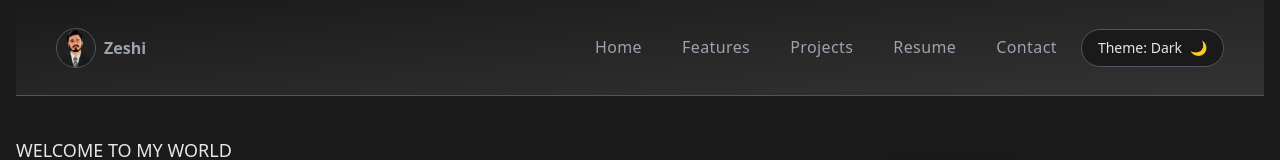
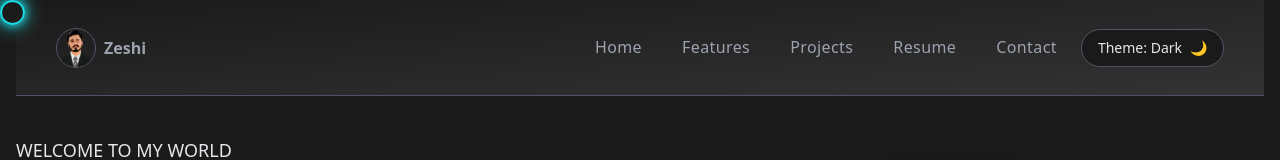
Before and after one commit to Zeshig01/Porfolio, a React (Create React App) app: page / in a window 1280 px wide. Shown: the top 160 px of the page. Built offline with nearby package versions, Linux system fonts and the light colour scheme.

Commit message:
portfolio curosr added

```diff
--- a/package.json
+++ b/package.json
@@ -6,12 +6,13 @@
     "@testing-library/jest-dom": "^5.16.5",
     "@testing-library/react": "^13.4.0",
     "@testing-library/user-event": "^13.5.0",
-    "framer-motion": "^8.4.2",
+    "framer-motion": "^8.5.5",
     "gsap": "^3.13.0",
     "react": "^18.2.0",
     "react-dom": "^18.2.0",
     "react-draggable": "^4.4.6",
     "react-icons": "^4.7.1",
+    "react-intersection-observer": "^9.16.0",
     "react-router-dom": "^6.22.3",
     "react-scripts": "5.0.1",
     "react-scroll": "^1.8.9",
--- a/src/App.js
+++ b/src/App.js
@@ -8,10 +8,11 @@ import Navbar from "./components/navbar/Navbar";
 import Projects from "./components/projects/Projects";
 import Resume from "./components/resume/Resume";
 import { ThemeProvider } from "./ThemeContext";
+import CustomCursor from "./components/CustomCursor";
 function App() {
   return (
     <ThemeProvider>
-
+<CustomCursor />
 <div className="w-full h-auto bg-[var(--bg-primary)] text-[var(--text-primary)] px-4">
         <Navbar />
       <div className="max-w-screen-xl mx-auto">
--- /dev/null
+++ b/src/components/CustomCursor.js
@@ -0,0 +1,24 @@
+import React, { useEffect } from "react";
+
+const CustomCursor = () => {
+  useEffect(() => {
+    const cursor = document.createElement("div");
+    cursor.classList.add("custom-cursor");
+    document.body.appendChild(cursor);
+
+    const moveCursor = (e) => {
+      cursor.style.transform = `translate(${e.clientX - 12}px, ${e.clientY - 12}px)`;
+    };
+
+    document.addEventListener("mousemove", moveCursor);
+
+    return () => {
+      document.removeEventListener("mousemove", moveCursor);
+      cursor.remove();
+    };
+  }, []);
+
+  return null;
+};
+
+export default CustomCursor;
--- a/src/index.css
+++ b/src/index.css
@@ -12,6 +12,22 @@
     --text-secondary: #9ca3af;
     --border-color: #4b5563;
   }
+
+
+  .custom-cursor {
+  position: fixed;
+  top: 0;
+  left: 0;
+  width: 25px;
+  height: 25px;
+  border: 2px solid #00f7ff;
+  border-radius: 50%;
+  pointer-events: none;
+  z-index: 9999;
+  transition: transform 0.08s ease-out, border 0.2s;
+  mix-blend-mode: difference;
+  box-shadow: 0 0 8px #00f7ff, 0 0 20px #00f7ff;
+}
 
   /* Light Theme */
   .light {
```
Also changed, not shown: 1 other file (tests, documents, lock files or other folders).
